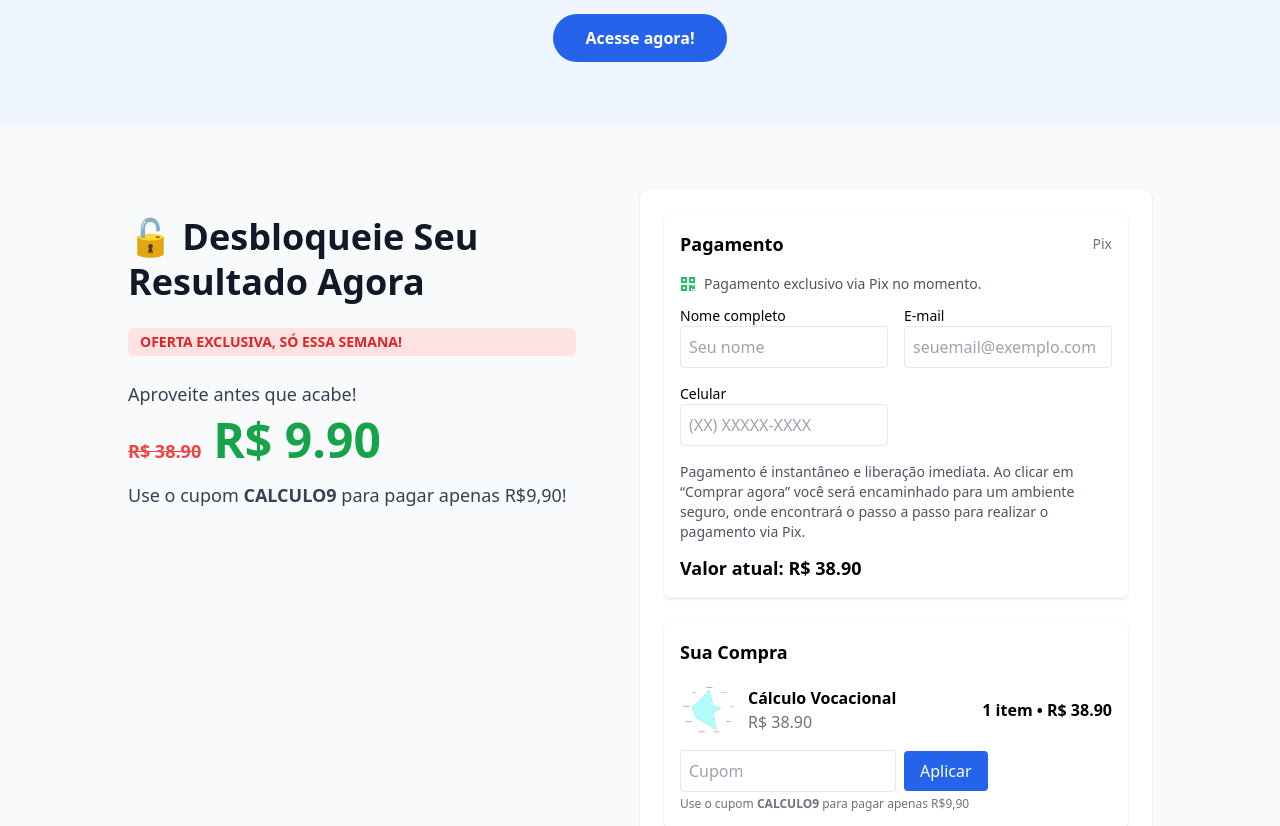
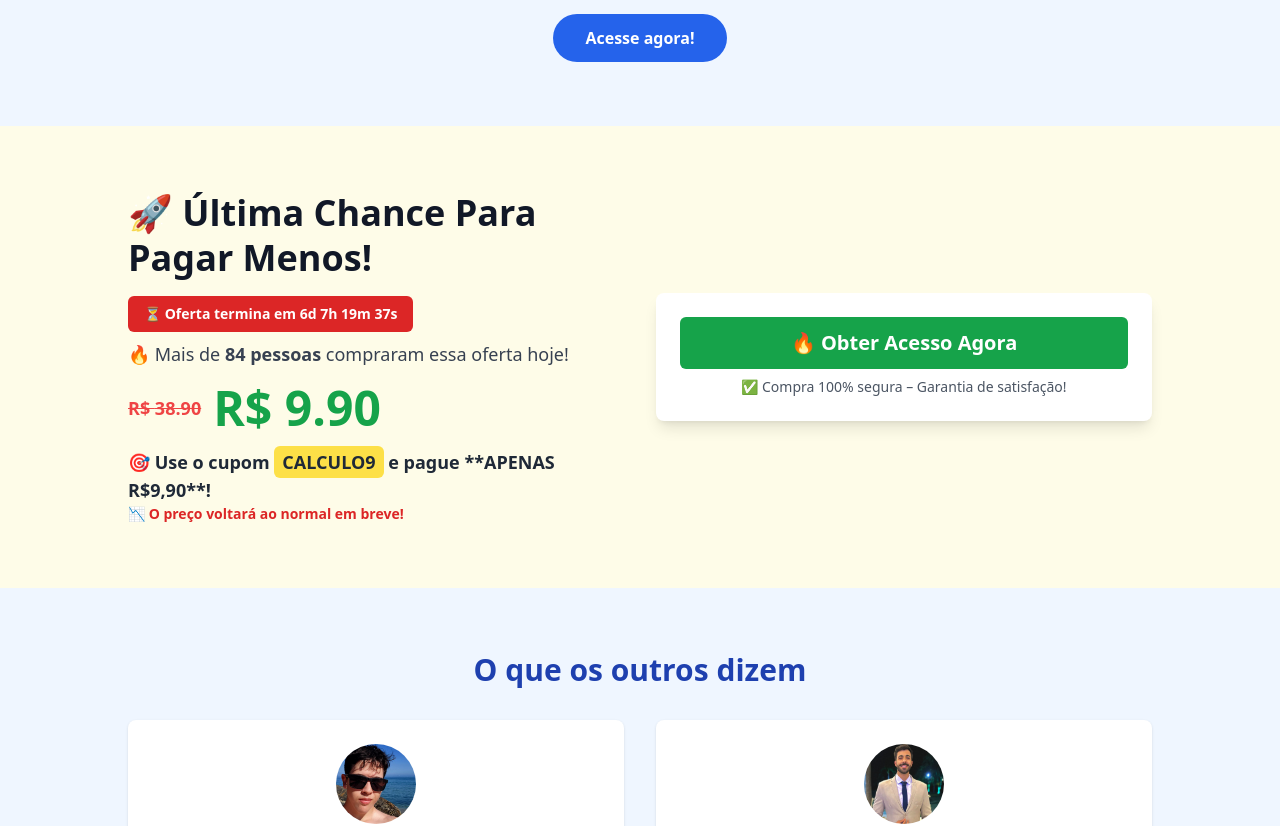
Before and after one commit to ryanviana/paid-cv, a React (Vite) app: page /payment in a window 1280 px wide. Shown: the part 1680-2506 px from the top of the page. Built offline with nearby package versions, Linux system fonts and the light colour scheme; no server answers.

Commit message:
new checkout

```diff
--- a/src/components/payment/OfferSection.jsx
+++ b/src/components/payment/OfferSection.jsx
@@ -1,5 +1,5 @@
-import React from "react";
-import { motion } from "framer-motion";
+import React, { useState, useEffect } from "react";
+import { motion, AnimatePresence } from "framer-motion";
 import CheckoutForm from "./CheckoutForm";
 
 const sectionVariant = {
@@ -7,28 +7,81 @@ const sectionVariant = {
   visible: { opacity: 1, y: 0 },
 };
 
-const OfferSection = ({ originalPrice, discountedPrice }) => (
+const modalBackdrop = {
+  hidden: { opacity: 0 },
+  visible: { opacity: 1 },
+};
+
+const modalContent = {
+  hidden: { opacity: 0, scale: 0.9 },
+  visible: { opacity: 1, scale: 1 },
+};
+
+const OfferSection = ({ originalPrice, discountedPrice }) => {
+  const [isModalOpen, setModalOpen] = useState(false);
+  const [timer, setTimer] = useState(0);
+  const [buyers, setBuyers] = useState(0);
+
+  useEffect(() => {
+    setBuyers(Math.floor(Math.random() * (100 - 15 + 1)) + 15);
+
+    const now = new Date();
+    const endOfWeek = new Date();
+    endOfWeek.setDate(now.getDate() + (7 - now.getDay()));
+    endOfWeek.setHours(23, 59, 59, 999);
+
+    setTimer(Math.floor((endOfWeek - now) / 1000));
+
+    const interval = setInterval(() => {
+      setTimer((prev) => (prev > 0 ? prev - 1 : 0));
+    }, 1000);
+
+    return () => clearInterval(interval);
+  }, []);
+
+  const formatTime = (seconds) => {
+    const days = Math.floor(seconds / (60 * 60 * 24));
+    const hours = Math.floor((seconds % (60 * 60 * 24)) / 3600);
+    const minutes = Math.floor((seconds % 3600) / 60);
+    const secs = seconds % 60;
+    return `${days}d ${hours}h ${minutes}m ${secs}s`;
+  };
+
+  const closeModal = (e) => {
+    if (e.target.id === "modal-backdrop") {
+      setModalOpen(false);
+    }
+  };
+
+  return (
     <motion.section
       id="payment-offer"
       initial="hidden"
       animate="visible"
       variants={sectionVariant}
       transition={{ duration: 0.8, delay: 0.4 }}
-    className="py-16 px-4 bg-gray-50 text-center"
+      className="py-16 px-6 bg-yellow-50 flex justify-center"
     >
-    <div className="max-w-5xl mx-auto flex flex-col md:flex-row items-start justify-between gap-8">
-      <div className="flex-1 flex flex-col justify-center space-y-6 text-left py-6 pr-8">
+      <div className="max-w-5xl w-full grid md:grid-cols-2 gap-8 items-center">
+        {/* Left Side - Offer Details */}
+        <div className="text-left">
           <h2 className="text-4xl font-extrabold text-gray-900 leading-tight">
-          🔓 Desbloqueie Seu Resultado Agora
+            🚀 Última Chance Para Pagar Menos!
           </h2>
-        <div className="inline-block bg-red-100 text-red-600 text-sm font-semibold px-3 py-1 rounded-md">
-          OFERTA EXCLUSIVA, SÓ ESSA SEMANA!
+
+          {/* Countdown Timer */}
+          <div className="inline-block bg-red-600 text-white text-sm font-semibold px-4 py-2 rounded-md mt-4">
+            ⏳ Oferta termina em {formatTime(timer)}
           </div>
-        <div>
-          <p className="text-lg font-medium text-gray-700">
-            Aproveite antes que acabe!
+
+          {/* Purchase Count */}
+          <p className="text-lg font-medium text-gray-700 mt-2">
+            🔥 Mais de <strong>{buyers} pessoas</strong> compraram essa oferta
+            hoje!
           </p>
-          <div className="flex items-baseline mt-2 space-x-3">
+
+          {/* Price Display */}
+          <div className="flex items-center mt-4 space-x-3">
             <span className="text-lg line-through text-red-500 font-bold">
               R$ {originalPrice.toFixed(2)}
             </span>
@@ -36,16 +89,69 @@ const OfferSection = ({ originalPrice, discountedPrice }) => (
               R$ {discountedPrice.toFixed(2)}
             </span>
           </div>
-          <p className="mt-4 text-lg text-gray-700">
-            Use o cupom <strong>CALCULO9</strong> para pagar apenas R$9,90!
+
+          {/* Coupon Info */}
+          <p className="mt-4 text-lg text-gray-800 font-bold">
+            🎯 Use o cupom{" "}
+            <span className="bg-yellow-300 px-2 py-1 rounded-md">CALCULO9</span>{" "}
+            e pague **APENAS R$9,90**!
+          </p>
+
+          {/* Price Warning */}
+          <p className="text-sm text-red-600 font-semibold">
+            📉 O preço voltará ao normal em breve!
+          </p>
+        </div>
+
+        {/* Right Side - Checkout Button */}
+        <div className="bg-white rounded-lg p-6 shadow-lg text-center">
+          <button
+            onClick={() => setModalOpen(true)}
+            className="w-full px-6 py-3 bg-green-600 text-white text-xl font-bold rounded-md hover:bg-green-700 transition"
+          >
+            🔥 Obter Acesso Agora
+          </button>
+          <p className="text-sm text-gray-600 mt-2">
+            ✅ Compra 100% segura – Garantia de satisfação!
           </p>
         </div>
       </div>
-      <div className="md:w-1/2 bg-white rounded-lg p-6 shadow space-y-6 text-center md:text-left">
+
+      {/* Modal */}
+      <AnimatePresence>
+        {isModalOpen && (
+          <motion.div
+            id="modal-backdrop"
+            className="fixed inset-0 bg-black bg-opacity-50 flex justify-center items-center z-50"
+            variants={modalBackdrop}
+            initial="hidden"
+            animate="visible"
+            exit="hidden"
+            onClick={closeModal}
+          >
+            <motion.div
+              className="bg-white p-6 rounded-lg shadow-lg relative w-full max-w-md"
+              variants={modalContent}
+              initial="hidden"
+              animate="visible"
+              exit="hidden"
+            >
+              {/* Close Button */}
+              <button
+                onClick={() => setModalOpen(false)}
+                className="absolute top-3 right-3 text-gray-600 hover:text-gray-800 text-2xl"
+              >
+                ✖
+              </button>
+
+              {/* Checkout Form */}
               <CheckoutForm />
-      </div>
-    </div>
+            </motion.div>
+          </motion.div>
+        )}
+      </AnimatePresence>
     </motion.section>
   );
+};
 
 export default OfferSection;
```
Lines whose indentation alone changed are shown as unchanged.
